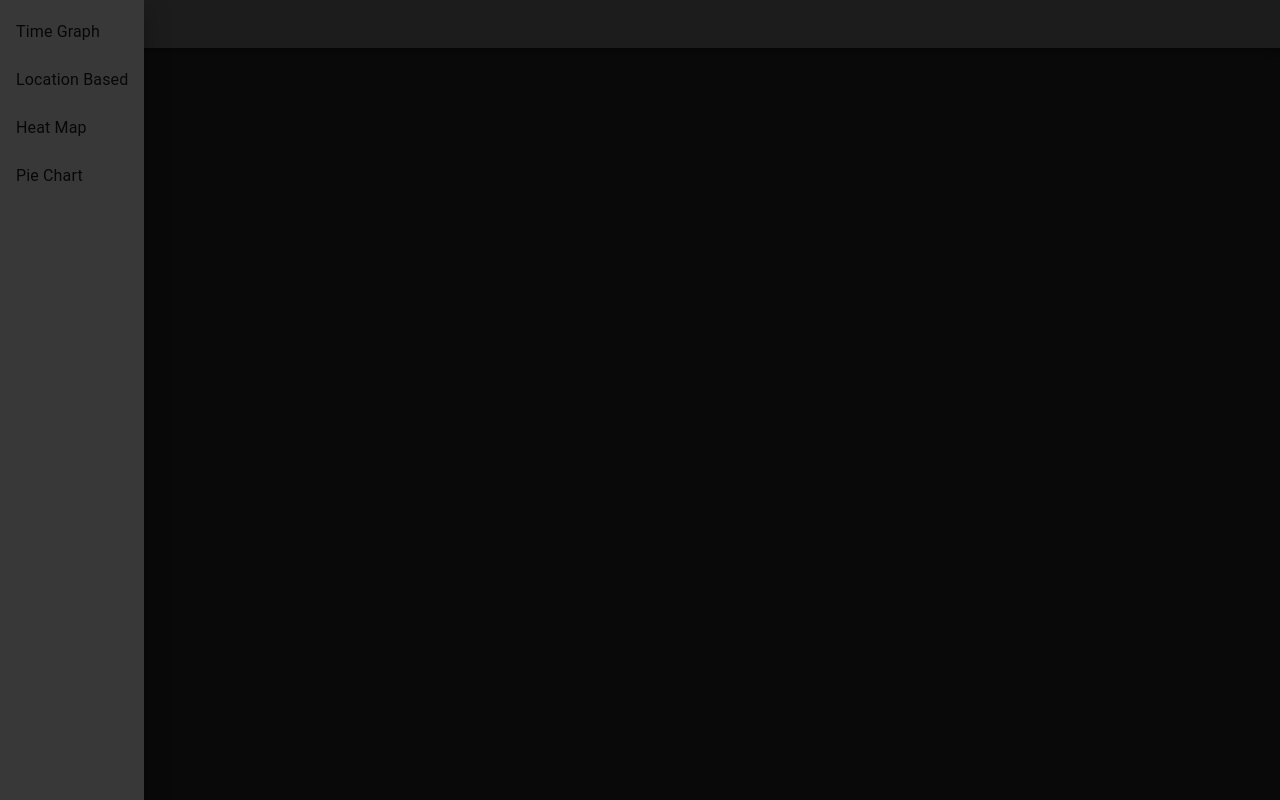
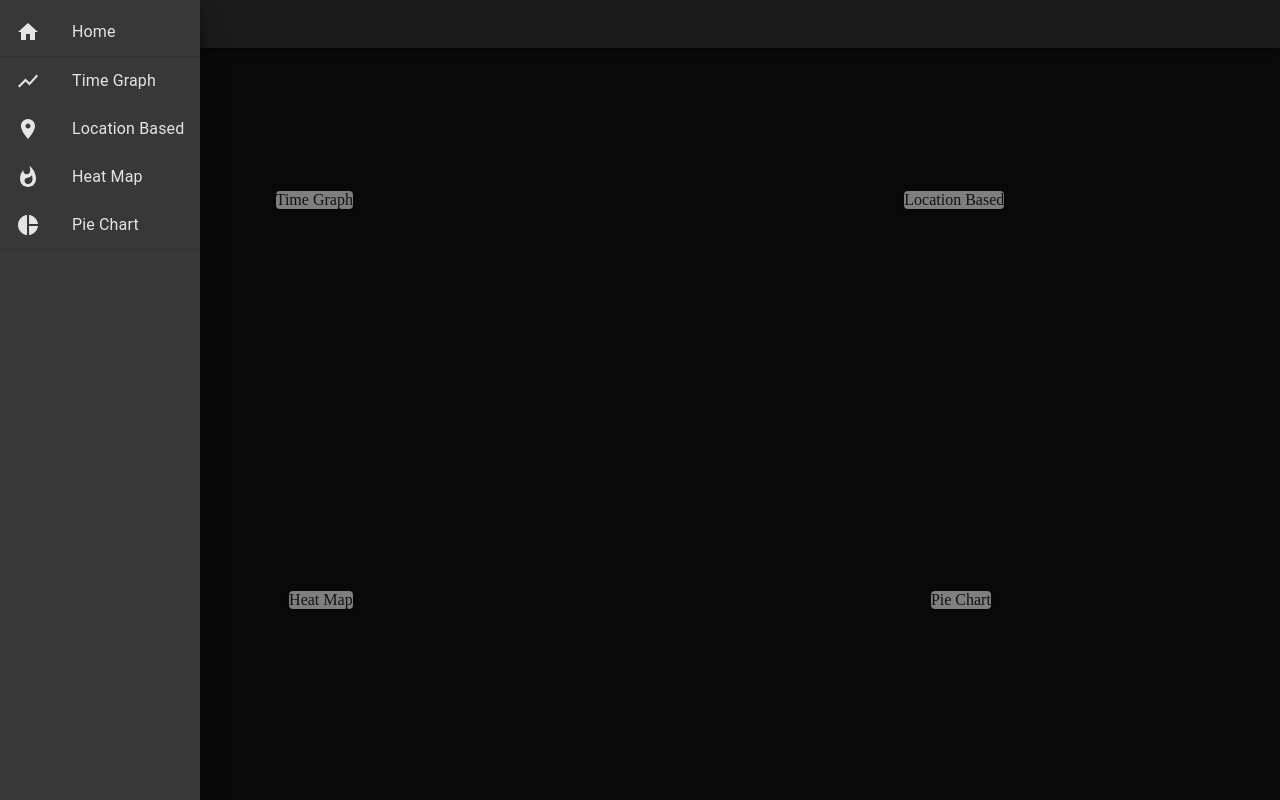
Before and after one commit to nipun24/COVID19-tweet-analyser, a React (Create React App) app in the folder frontend/: page / in a window 1280 px wide. Both pictures are taken after a click on the button 48 px from the left and 24 px from the top of the page. Built offline with nearby package versions, Linux system fonts and the light colour scheme.

Commit message:
added icons, alignment - frontend

```diff
--- a/frontend/src/App.js
+++ b/frontend/src/App.js
@@ -7,26 +7,32 @@ import {
   List,
   ListItem,
   ListItemText,
+  Grid,
+  Paper,
+  ListItemIcon,
+  Divider,
 } from "@material-ui/core";
 import MenuIcon from "@material-ui/icons/Menu";
+import ShowChartIcon from "@material-ui/icons/ShowChart";
+import LocationOnIcon from "@material-ui/icons/LocationOn";
+import PieChartIcon from "@material-ui/icons/PieChart";
+import WhatshotIcon from "@material-ui/icons/Whatshot";
+import HomeIcon from "@material-ui/icons/Home";
 import { makeStyles } from "@material-ui/core/styles";
 
-const styles = {
-  background: "linear-gradient(rgb(255,255,255,.16), rgb(255,255,255,.16))",
-};
-
 const useStyles = makeStyles({
-  paper: {
+  drawerTheme: {
     backgroundColor: "#121212",
-    background: "linear-gradient(rgb(255,255,255,.16), rgb(255,255,255,.16))",
+    background: "linear-gradient(rgba(255,255,255,.16), rgba(255,255,255,.16))",
+  },
+  appbarTheme: {
+    background: "linear-gradient(rgba(255,255,255,.16), rgba(255,255,255,.16))",
   },
 });
 
 const App = () => {
   const classes = useStyles();
-  const [state, setState] = React.useState({
-    isOpen: false,
-  });
+  const [isOpen, setDrawer] = React.useState(false);
 
   const toggleDrawer = (isOpen) => (event) => {
     if (
@@ -36,39 +42,91 @@ const App = () => {
       return;
     }
 
-    setState({ ...state, isOpen: isOpen });
+    setDrawer(isOpen);
   };
 
   return (
-    <div style={{ backgroundColor: "#212121" }}>
-      <AppBar position="static">
-        <Toolbar variant="dense" style={styles}>
+    <div>
+      {/* Navbar */}
+      <AppBar position="fixed" classes={{ root: classes.appbarTheme }}>
+        <Toolbar variant="dense">
           <IconButton onClick={toggleDrawer(true)}>
             <MenuIcon />
           </IconButton>
         </Toolbar>
       </AppBar>
+
+      {/* Side navigation drawer */}
       <Drawer
         anchor="left"
-        open={state.isOpen}
+        open={isOpen}
         onClose={toggleDrawer(false)}
-        classes={{ paper: classes.paper }}
+        classes={{ paper: classes.drawerTheme }}
       >
         <List style={{ width: "auto" }}>
           <ListItem button>
+            <ListItemIcon>
+              <HomeIcon />
+            </ListItemIcon>
+            <ListItemText primary="Home" />
+          </ListItem>
+          <Divider />
+          <ListItem button>
+            <ListItemIcon>
+              <ShowChartIcon />
+            </ListItemIcon>
             <ListItemText primary="Time Graph" />
           </ListItem>
           <ListItem button>
+            <ListItemIcon>
+              <LocationOnIcon />
+            </ListItemIcon>
             <ListItemText primary="Location Based" />
           </ListItem>
           <ListItem button>
+            <ListItemIcon>
+              <WhatshotIcon />
+            </ListItemIcon>
             <ListItemText primary="Heat Map" />
           </ListItem>
           <ListItem button>
+            <ListItemIcon>
+              <PieChartIcon />
+            </ListItemIcon>
             <ListItemText primary="Pie Chart" />
           </ListItem>
+          <Divider />
         </List>
       </Drawer>
+
+      {/* Graph components - tiles */}
+      <Grid
+        style={{ height: "100vh" }}
+        container
+        direction="column"
+        justify="space-around"
+        alignItems="stretch"
+      >
+        <Grid
+          container
+          direction="row"
+          justify="space-around"
+          alignItems="stretch"
+        >
+          <Paper>Time Graph</Paper>
+          <Paper>Location Based</Paper>
+        </Grid>
+
+        <Grid
+          container
+          direction="row"
+          justify="space-around"
+          alignItems="stretch"
+        >
+          <Paper>Heat Map</Paper>
+          <Paper>Pie Chart</Paper>
+        </Grid>
+      </Grid>
     </div>
   );
 };
--- a/frontend/src/index.css
+++ b/frontend/src/index.css
@@ -1,5 +1,12 @@
+* {
+  color: rgba(255, 255, 255, 0.87);
+}
 body {
   margin: 0px;
   padding: 0px;
   background-color: #121212;
 }
+
+#root {
+  height: 100vh;
+}
--- a/frontend/src/index.js
+++ b/frontend/src/index.js
@@ -9,12 +9,6 @@ const darkTheme = createMuiTheme({
     primary: {
       main: "#121212",
     },
-    secondary: {
-      main: "#121212",
-    },
-  },
-  paper: {
-    background: "blue",
   },
 });
 
```
